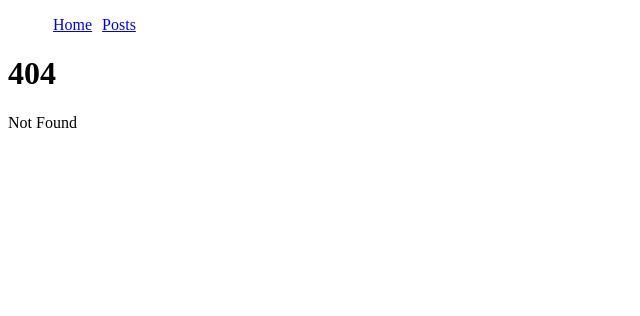
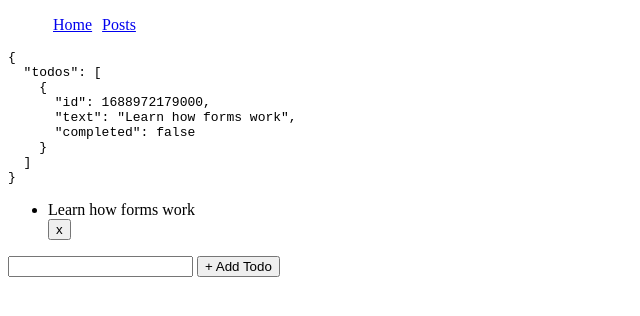
Before and after one commit to Arash4567/svelteKitDemo, a SvelteKit app: page /todos in a window 1280 px wide. Before the commit this address had no page. Shown: the top 316 px of the page, without its empty margins (0-640 px from the left). Built offline with nearby package versions, Linux system fonts and the light colour scheme.

Commit message:
feat: using form

```diff
--- /dev/null
+++ b/src/lib/server/database.ts
@@ -0,0 +1,35 @@
+type Todo = {
+	id: number;
+	text: string;
+	completed: boolean;
+};
+
+let todos: Todo[] = [
+	{
+		id: Date.now(),
+		text: 'Learn how forms work',
+		completed: false
+	}
+];
+
+export function getTodos() {
+	return todos;
+}
+
+export function addTodo(text: string) {
+	const todo: Todo = {
+		id: Date.now(),
+		text,
+		completed: false
+	};
+
+	todos.push(todo);
+}
+
+export function removeTodo(id: number) {
+	todos = todos.filter((todo) => todo.id !== id);
+}
+
+export function clearTodos() {
+	todos = [];
+}
--- /dev/null
+++ b/src/routes/todos/+page.server.ts
@@ -0,0 +1,7 @@
+import { getTodos } from '$lib/server/database';
+import type { PageServerLoad } from './$types';
+
+export const load: PageServerLoad = async () => {
+	const todos = getTodos()
+    return { todos }
+};
--- /dev/null
+++ b/src/routes/todos/+page.svelte
@@ -0,0 +1,63 @@
+<script lang="ts">
+  import { invalidateAll } from '$app/navigation';
+  import type { PageData } from './$types';
+
+  type Data = {
+    success: boolean;
+    errors: Record<string, string>;
+  };
+
+  export let data: PageData;
+  export let form: Data;
+
+  async function addTodo(event: Event) {
+    const formEl = event.target as HTMLFormElement;
+    const data = new FormData(formEl);
+
+    const response = await fetch(formEl.action, {
+      method: 'POST',
+      body: data
+    });
+
+    const responseData = await response.json();
+
+    form = responseData;
+
+    formEl.reset();
+
+    await invalidateAll();
+  }
+
+  async function removeTodo(event: Event) {
+    const formEl = event.target as HTMLFormElement;
+    const data = new FormData(formEl);
+
+    const response = await fetch(formEl.action, {
+      method: 'DELETE',
+      body: data
+    });
+
+    await invalidateAll();
+  }
+</script>
+
+<pre>
+{JSON.stringify(data, null, 2)}
+</pre>
+
+<ul>
+  {#each data.todos as todo}
+    <li>
+      <span>{todo.text}</span>
+      <form method="POST" on:submit|preventDefault={removeTodo}>
+        <input type="hidden" name="id" value={todo.id} />
+        <button type="submit">x</button>
+      </form>
+    </li>
+  {/each}
+</ul>
+
+<form method="POST" on:submit|preventDefault={addTodo}>
+  <input type="text" name="todo" />
+  <button type="submit">+ Add Todo</button>
+</form>
--- /dev/null
+++ b/src/routes/todos/+server.ts
@@ -0,0 +1,37 @@
+import { json } from '@sveltejs/kit';
+import type { RequestHandler } from './$types';
+import { addTodo, removeTodo } from '$lib/server/database';
+
+type Data = {
+  success: boolean;
+  errors: Record<string, string>;
+};
+
+export const POST: RequestHandler = async ({ request }) => {
+  const formData = await request.formData();
+  const todo = String(formData.get('todo'));
+
+  const data: Data = {
+    success: false,
+    errors: {}
+  };
+
+  if (!todo) {
+    data.errors.todo = 'required';
+    return json(data, { status: 400 });
+  }
+
+  addTodo(todo);
+  data.success = true;
+
+  return json(data);
+};
+
+export const DELETE: RequestHandler = async ({ request }) => {
+  const formData = await request.formData();
+  const todoId = Number(formData.get('id'));
+
+  removeTodo(todoId);
+
+  return json({ success: true });
+};
```
Also changed, not shown: src/routes/forms/+page.svelte (added, +7 -0 lines), 1 other file (tests, documents, lock files or other folders).
